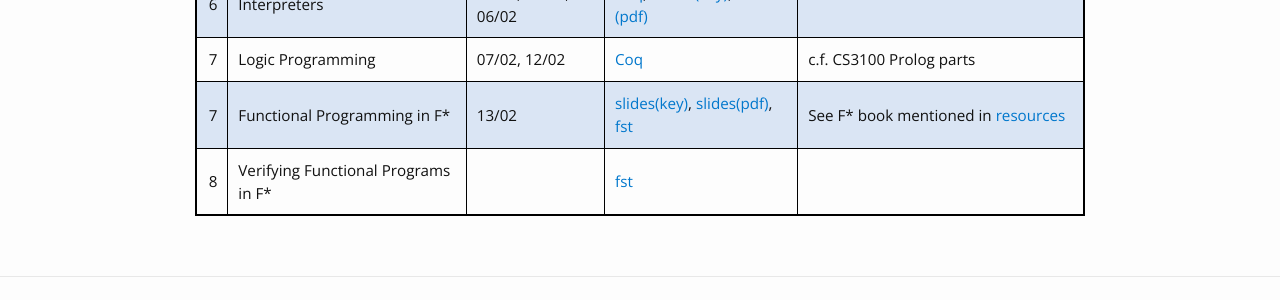
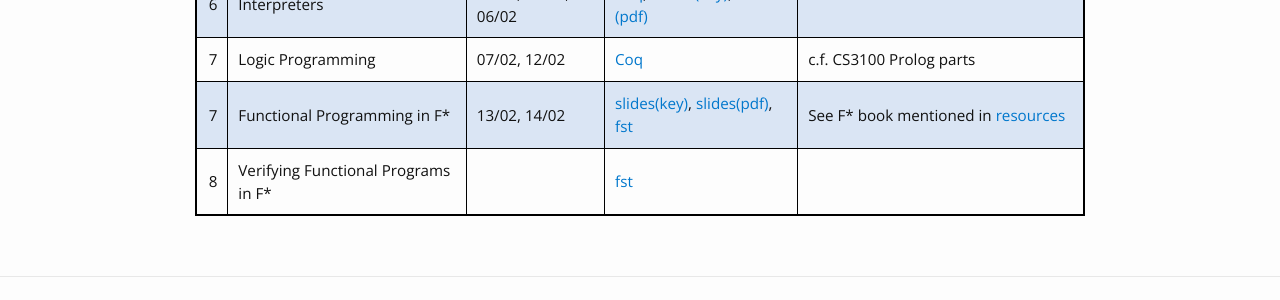
Before and after one commit to sheeraSearch82/cs6225_s25_iitm, a Jekyll site: the page built from schedule.md, in a window 1280 px wide. Shown: the part 608-908 px from the top of the page. Built offline with Jekyll 4.4.1, drawn with Linux system fonts in a browser that asks for light colours; nearby versions of some CDN libraries.

```diff
--- a/schedule.md
+++ b/schedule.md
@@ -13,5 +13,5 @@ permalink: /schedule/
 | 5 | BasicSyntax | 29/01, 30/01, 31/01 | [Coq](https://github.com/kayceesrk/cs6225_s25_iitm/blob/main/lectures/BasicSyntax.v) | |
 | 6 | Interpreters | 31/01, 03/02, 06/02 | [Coq](https://github.com/kayceesrk/cs6225_s25_iitm/blob/main/lectures/Interpreters.v),  [slides (key)]({{site.baseurl}}/lectures/1_interpreters.key), [slides (pdf)]({{site.baseurl}}/lectures/1_interpreters.pdf) | |
 | 7 | Logic Programming | 07/02, 12/02 | [Coq](https://github.com/kayceesrk/cs6225_s25_iitm/blob/main/lectures/LogicProgramming.v) | c.f. CS3100 Prolog parts |
-| 7 | Functional Programming in F\* | 13/02 | [slides(key)]({{site.baseurl}}/lectures/2_fstar_functional_programming.key), [slides(pdf)]({{site.baseurl}}/lectures/2_fstar_functional_programming.pdf), [fst]({{site.baseurl}}/lectures/Fstar_functional.fst) | See F* book mentioned in [resources]({{site.baseurl}}/resources/) |
+| 7 | Functional Programming in F\* | 13/02, 14/02 | [slides(key)]({{site.baseurl}}/lectures/2_fstar_functional_programming.key), [slides(pdf)]({{site.baseurl}}/lectures/2_fstar_functional_programming.pdf), [fst]({{site.baseurl}}/lectures/Fstar_functional.fst) | See F* book mentioned in [resources]({{site.baseurl}}/resources/) |
 | 8 | Verifying Functional Programs in F\* | | [fst]({{site.baseurl}}/lectures/Fstar_verification.fst) | |
```
Also changed, not shown: 5 other files.
